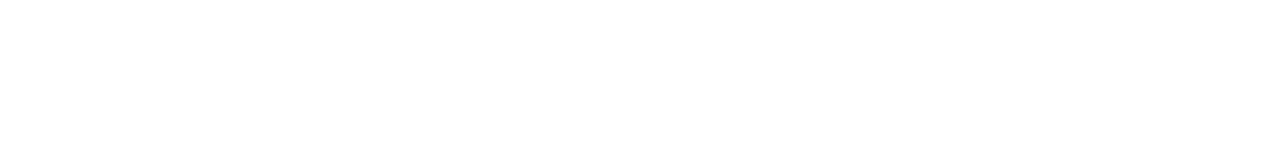
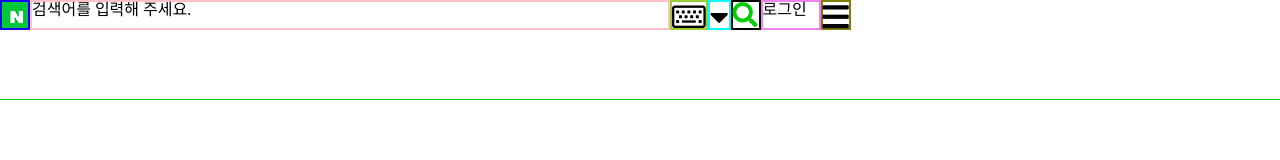
Before and after one commit to junwon-hwang/naver_carculator, a plain HTML site: page index.html in a window 1280 px wide. Shown: the top 160 px of the page. Drawn offline with nearby package versions, Linux system fonts and the light colour scheme.

Commit message:
1. head_search_bar_version2

```diff
--- a/index.html
+++ b/index.html
@@ -8,13 +8,15 @@
   <title>Naver</title>
 </head>
 <body>
-  <head class="search_bar">
-    <h1 class="logo"><a href="../calculator/image/naver_logo.png"></a></h1>
-    <div class="search_insert"></div>
-    <div class="output_keyborad"></div>
-    <div class="search_borad"></div>
-    <div class="serach_reading_glasses"></div>
-  </head>
+  <header class="search_bar">
+    <h1 class="logo"><a href="#"></a></h1>
+    <div class="search_insert">검색어를 입력해 주세요.</div>
+    <div class="output_keyborad"><i class="far fa-keyboard"></i></div>
+    <div class="search_borad"><i class="fas fa-caret-down"></i></div>
+    <div class="serach_reading_glasses"><i class="fas fa-search"></i></div>
+    <div class="login">로그인</div>
+    <div class="menu"><i class="fas fa-bars"></i></div>
+  </header>
 
 
 </body>
--- a/style.css
+++ b/style.css
@@ -13,12 +13,55 @@ body{
   height: 5000px;
 }
 
-head.search_bar{
-
+header.search_bar{
+  width: 100%;
+  height: 100px;
+  border-bottom: 1px solid rgb(3, 204, 3);
+  display: flex;
 }
 
-head.search_bar h1{
-  height: 20px;
-  width: 20px;
-  border: 2px solid red;
+
+header.search_bar h1{
+  height: 30px;
+  width: 30px;
+  border: 2px solid rgb(17, 0, 255);
+  background: url(./image/naver_logo.png) no-repeat;
 }
+
+header.search_bar .search_insert{
+  height: 30px;
+  width: 50%;
+  border: 2px solid pink;
+}
+
+header.search_bar .fa-keyboard{
+  height: 30px;
+  border: 2px solid yellowgreen;
+  font-size: 30px;
+}
+
+header.search_bar .fa-caret-down{
+  height: 30px;
+  font-size: 30px;
+  border: 2px solid aqua;
+}
+
+header.search_bar .fa-search{
+  height: 30px;
+  width: 30px;
+  font-size: 25px;
+  color: rgb(3, 204, 3);
+  border: 2px solid #000;
+}
+
+header.search_bar .login{
+  height: 30px;
+  width: 60px;
+  border: 2px solid violet;
+}
+
+header.search_bar .fa-bars{
+  height: 30px;
+  width: 30px;
+  font-size: 30px;
+  border: 2px solid olive;
```
Also changed, not shown: image/reading_glasses.png (added).
